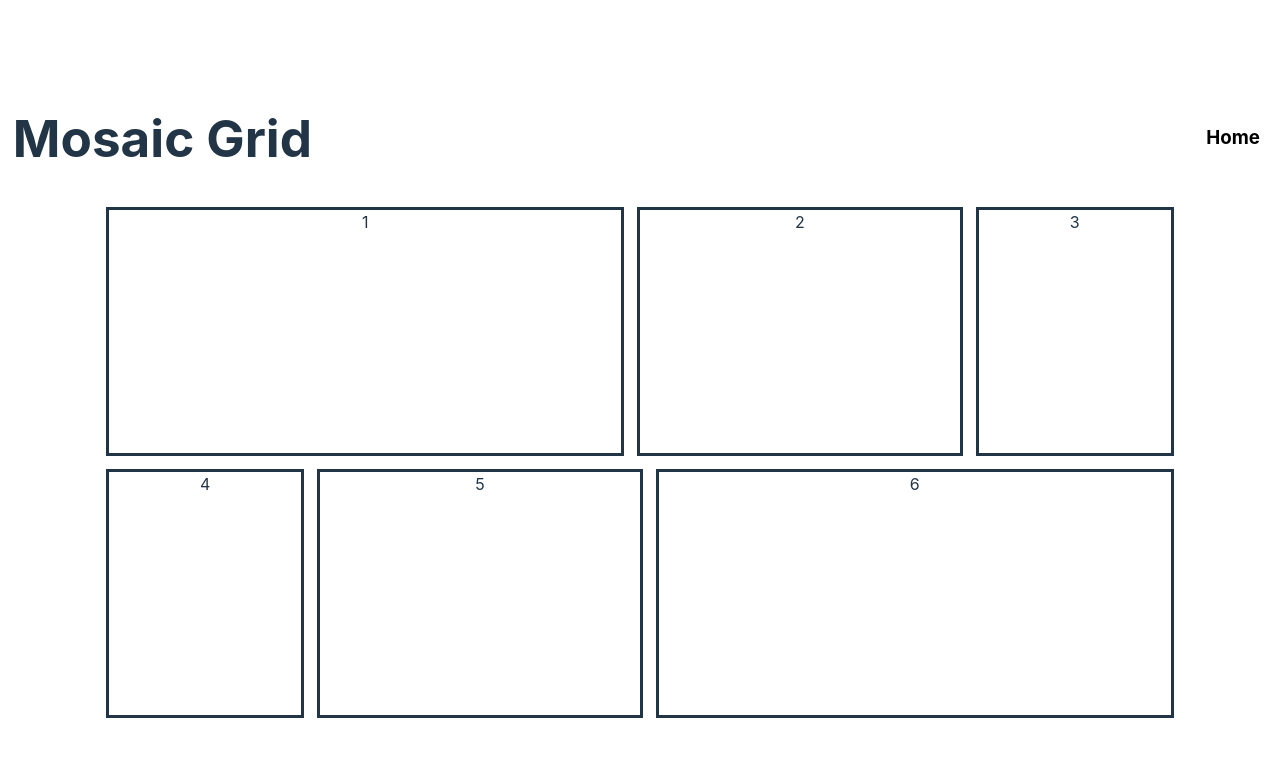
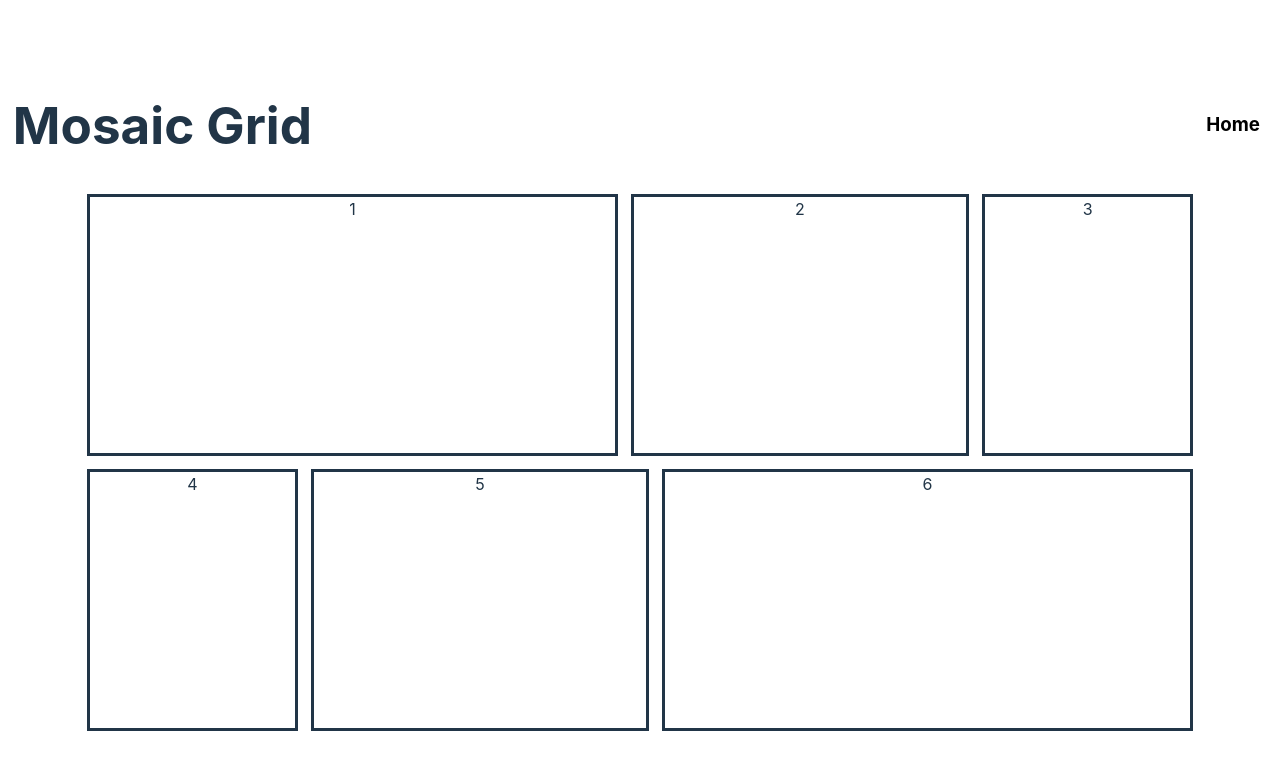
Before and after one commit to mjchin1/WebPageSamples, a React (Vite) app in the folder client/: page /mg in a window 1280 px wide. Shown: the top 770 px of the page. Built offline with nearby package versions, Linux system fonts and the light colour scheme; a web font is replaced by a local one.

Commit message:
resizing mosaic grid squares

```diff
--- a/client/src/index.css
+++ b/client/src/index.css
@@ -1566,38 +1566,38 @@ font-weight: 600;
 }
 
 .mgSquare1 {
-  width: 40vw;
-  height: 19vw;
+  width: 41vw;
+  height: 20vw;
 
 }
 
 .mgSquare2 {
-  width: 25vw;
-  height: 19vw;
+  width: 26vw;
+  height: 20vw;
 
 }
 
 .mgSquare3 {
-  width: 15vw;
-  height: 19vw;
+  width: 16vw;
+  height: 20vw;
 
 }
 
 .mgSquare4 {
-  width: 15vw;
-  height: 19vw;
+  width: 16vw;
+  height: 20vw;
 
 }
 
 .mgSquare5 {
-  width: 25vw;
-  height: 19vw;
+  width: 26vw;
+  height: 20vw;
 
 }
 
 .mgSquare6 {
-  width: 40vw;
-  height: 19vw;
+  width: 41vw;
+  height: 20vw;
 
 }
 
```
